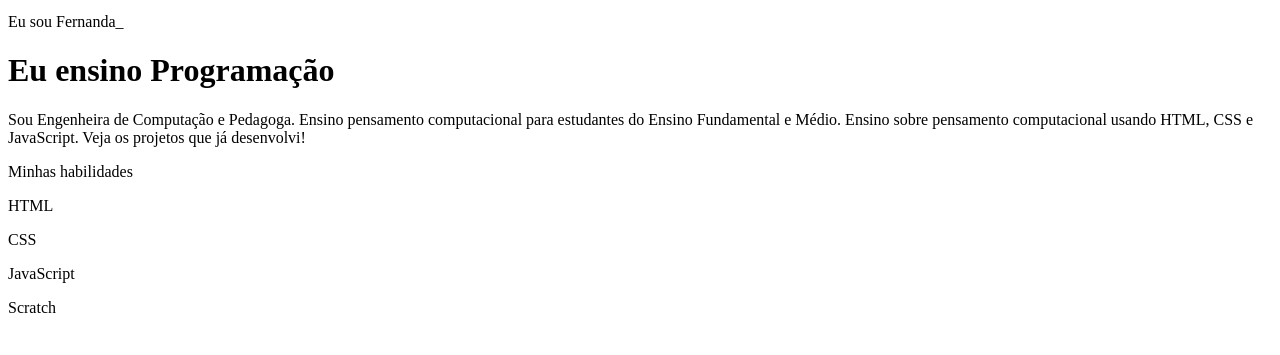
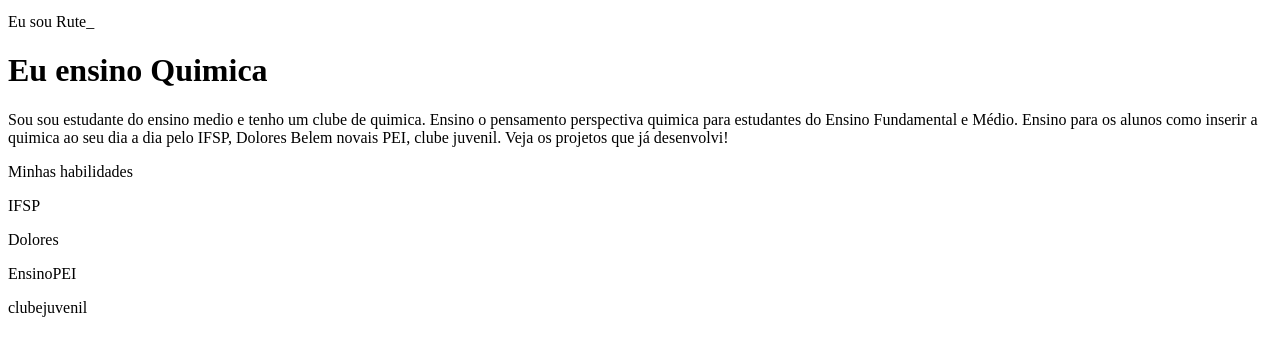
Before and after one commit to rutesilvaa/rutesilva, a plain HTML site: page index.html in a window 1280 px wide. Shown: the part 29-384 px from the top of the page. Drawn offline with Linux system fonts and the light colour scheme.

Commit message:
Update index.html

```diff
--- a/index.html
+++ b/index.html
@@ -11,17 +11,17 @@
 <body>
     <header>
         <img src="img/avatar-perfil.png" alt="avatar da Fernanda" srcset="">
-        <p>Eu sou Fernanda_</p>
-        <h1>Eu ensino Programação</h1>
-        <p>Sou Engenheira de Computação e Pedagoga. Ensino pensamento computacional para estudantes do Ensino
-            Fundamental e Médio. Ensino sobre pensamento computacional usando HTML, CSS e JavaScript. Veja os projetos
+        <p>Eu sou Rute_</p>
+        <h1>Eu ensino Quimica</h1>
+        <p>Sou sou estudante do ensino medio e tenho um clube de quimica. Ensino o pensamento perspectiva quimica para estudantes do Ensino
+            Fundamental e Médio. Ensino para os alunos como inserir a quimica ao seu dia a dia pelo IFSP, Dolores Belem novais PEI, clube juvenil. Veja os projetos
             que já desenvolvi!</p>
         <p>Minhas habilidades</p>
         <div>
-            <p>HTML</p>
-            <p>CSS</p>
-            <p>JavaScript</p>
-            <p>Scratch</p>
+            <p>IFSP</p>
+            <p>Dolores</p>
+            <p>EnsinoPEI</p>
+            <p>clubejuvenil</p>
         </div>
     </header>
 </body>
```
